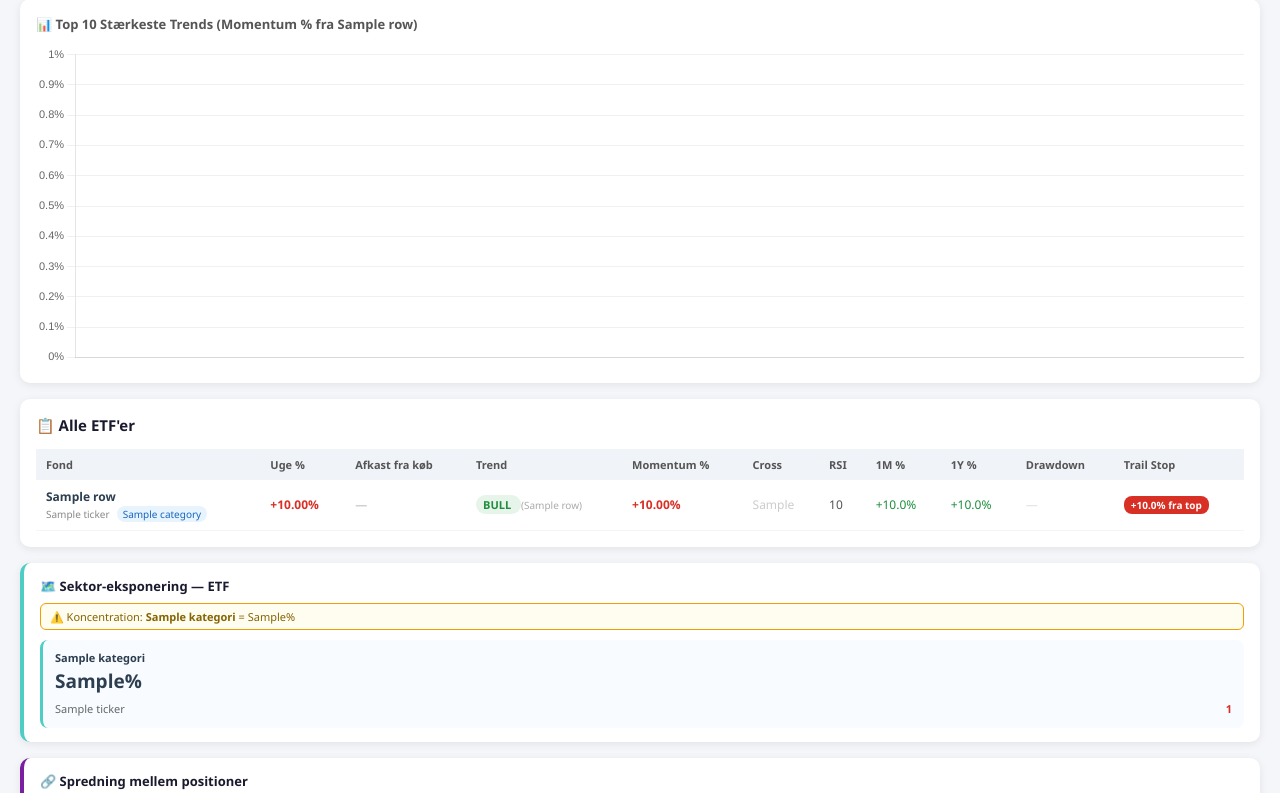
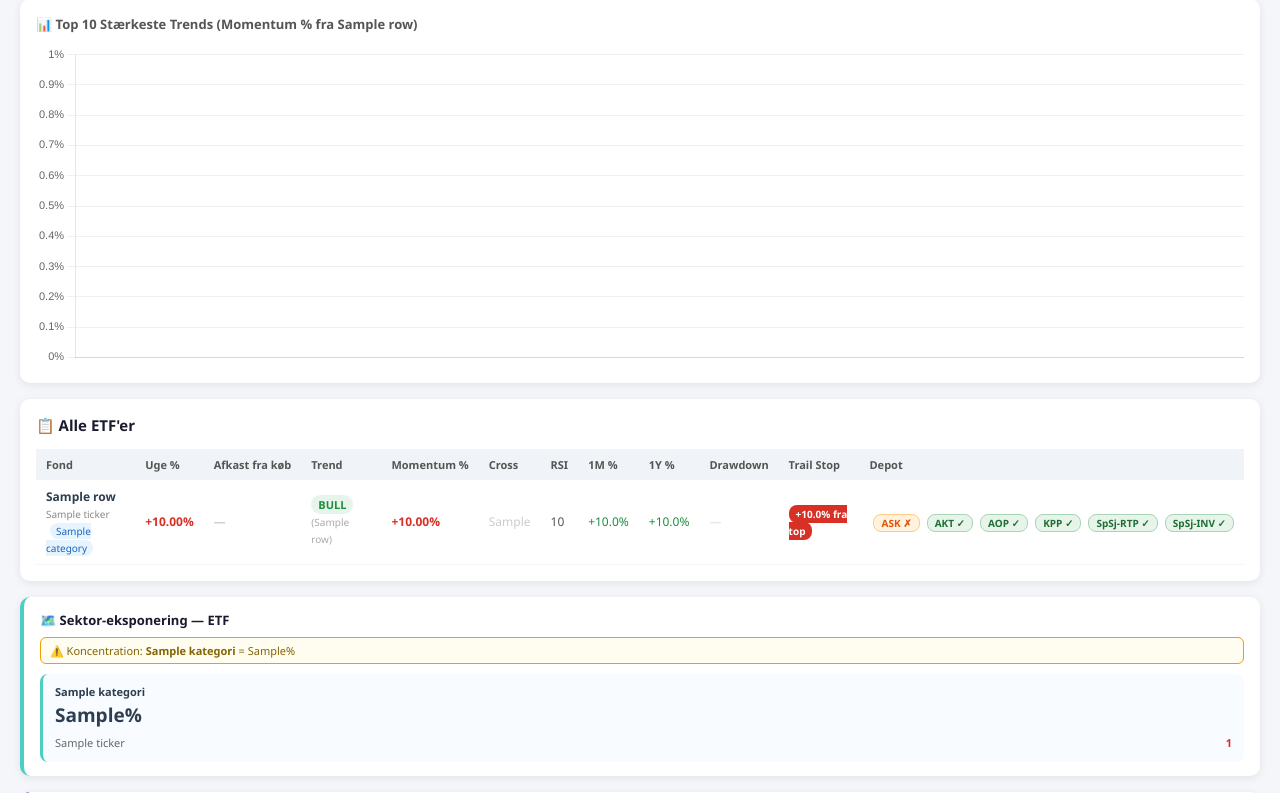
Before and after one commit to Alf4444/TrendAgent, a Python web app: template templates/etf_weekly.html.j2 in a window 1280 px wide. Shown: the part 1162-1955 px from the top of the page. Run offline with Jinja, Linux system fonts and the light colour scheme; the template is opened without the code that fills it: most values are stand-ins (such as "Sample title", 1, 10 or a date in 2020).

Commit message:
Update etf_weekly.html.j2

```diff
--- a/templates/etf_weekly.html.j2
+++ b/templates/etf_weekly.html.j2
@@ -258,7 +258,18 @@
   <button class="s-detail-btn" onclick="this.nextElementSibling.style.display = this.nextElementSibling.style.display === 'block' ? 'none' : 'block'; this.textContent = this.textContent.includes('▾') ? '▸ Detaljer ved handel' : '▾ Detaljer ved handel';">▾ Detaljer ved handel</button>
   <div class="s-detail">
     <div class="s-detail-grid">
-      <div class="s-detail-item"><div class="s-detail-label">Depot</div><div class="s-detail-value">{% if s.ask_eligible == true %}<span class="ask-badge ask">ASK ✓</span>{% elif s.ask_eligible == false %}<span class="ask-badge akt">AKT</span>{% else %}—{% endif %}</div></div>
+      <div class="s-detail-item"><div class="s-detail-label">Depot-egnethed</div><div class="s-detail-value">
+        {% if s.ask_eligible == true %}
+          <span class="ask-badge ask">ASK ✓</span>
+        {% else %}
+          <span class="ask-badge akt">ASK ✗</span>
+        {% endif %}
+        <span class="ask-badge ask">AKT ✓</span>
+        <span class="ask-badge ask">AOP ✓</span>
+        <span class="ask-badge ask">KPP ✓</span>
+        <span class="ask-badge ask">SpSj-RTP ✓</span>
+        <span class="ask-badge ask">SpSj-INV ✓</span>
+      </div></div>
       <div class="s-detail-item"><div class="s-detail-label">Sektor</div><div class="s-detail-value">{{ s.category or '—' }}</div></div>
       <div class="s-detail-item"><div class="s-detail-label">Vægtet momentum</div><div class="s-detail-value">{{ '%+.1f'|format(s.weighted_momentum) if s.weighted_momentum else '—' }}</div></div>
       <div class="s-detail-item"><div class="s-detail-label">TER</div><div class="s-detail-value">{{ s.ter }}%</div></div>
@@ -381,6 +392,7 @@
           <th>1Y %</th>
           <th>Drawdown</th>
           <th>Trail Stop</th>
+          <th>Depot</th>
         </tr>
       </thead>
       <tbody>
@@ -453,6 +465,19 @@
             {% else %}
               <span style="color:#ddd;">—</span>
             {% endif %}
+          </td>
+
+          <td style="white-space:nowrap;">
+            {% if row.ask_eligible == true %}
+              <span class="ask-badge ask">ASK ✓</span>
+            {% else %}
+              <span class="ask-badge akt">ASK ✗</span>
+            {% endif %}
+            <span class="ask-badge ask" style="margin-top:2px; display:inline-block;">AKT ✓</span>
+            <span class="ask-badge ask" style="margin-top:2px; display:inline-block;">AOP ✓</span>
+            <span class="ask-badge ask" style="margin-top:2px; display:inline-block;">KPP ✓</span>
+            <span class="ask-badge ask" style="margin-top:2px; display:inline-block;">SpSj-RTP ✓</span>
+            <span class="ask-badge ask" style="margin-top:2px; display:inline-block;">SpSj-INV ✓</span>
           </td>
 
         </tr>
```
